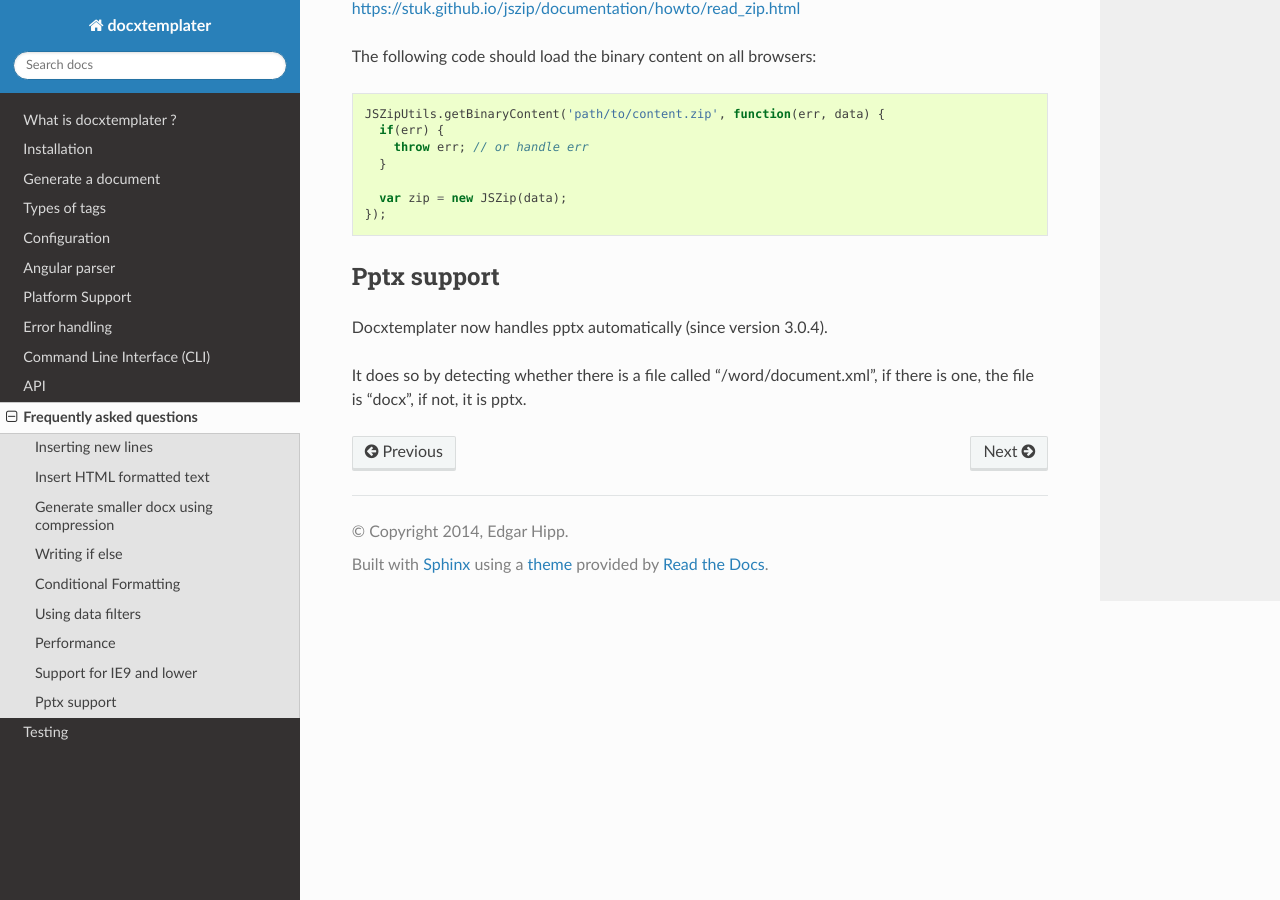
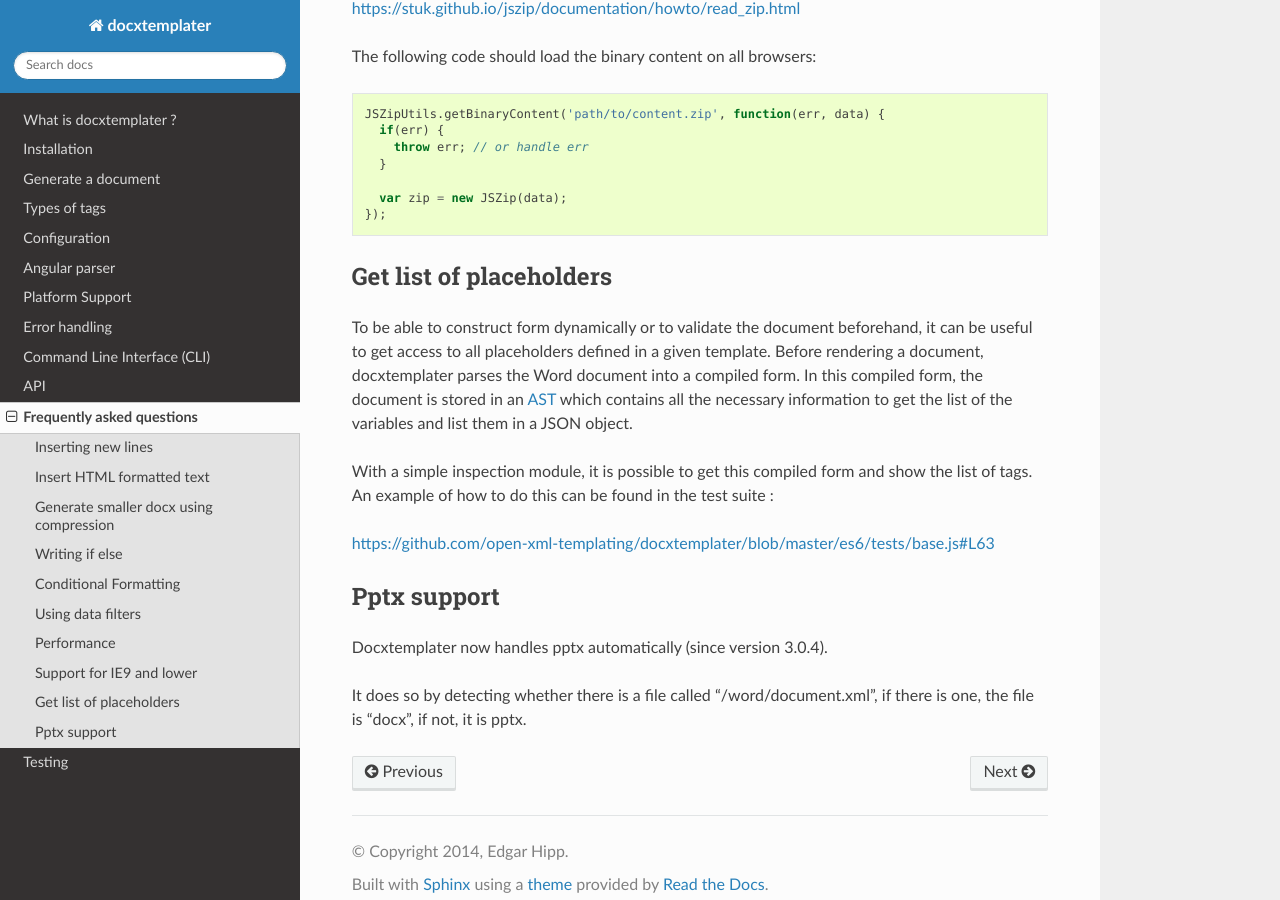
Before and after one commit to open-xml-templating/docxtemplater, a Sphinx documentation site: the page built from docs/source/faq.rst, in a window 1280 px wide and 900 px high, scrolled down 2200 px. Built offline with Sphinx 7.4.7 and the Read the Docs theme 2.0.0, drawn with Linux system fonts in a browser that asks for light colours.

Commit message:
Add documentation about getting list of placeholders

```diff
--- a/docs/source/faq.rst
+++ b/docs/source/faq.rst
@@ -126,6 +126,22 @@ The following code should load the binary content on all browsers:
       var zip = new JSZip(data);
     });
 
+Get list of placeholders
+-------------------------
+
+To be able to construct form dynamically or to validate the document
+beforehand, it can be useful to get access to all placeholders defined in a
+given template.  Before rendering a document, docxtemplater parses the Word
+document into a compiled form.  In this compiled form, the document is stored
+in an `AST`_ which contains all the necessary information to get the list of
+the variables and list them in a JSON object.
+
+With a simple inspection module, it is possible to get this compiled form and show the list of tags. An example of how to do this can be found in the test suite :
+
+https://github.com/open-xml-templating/docxtemplater/blob/master/es6/tests/base.js#L63
+
+.. _`AST`: https://en.wikipedia.org/wiki/Abstract_syntax_tree
+
 Pptx support
 ------------
 
```
